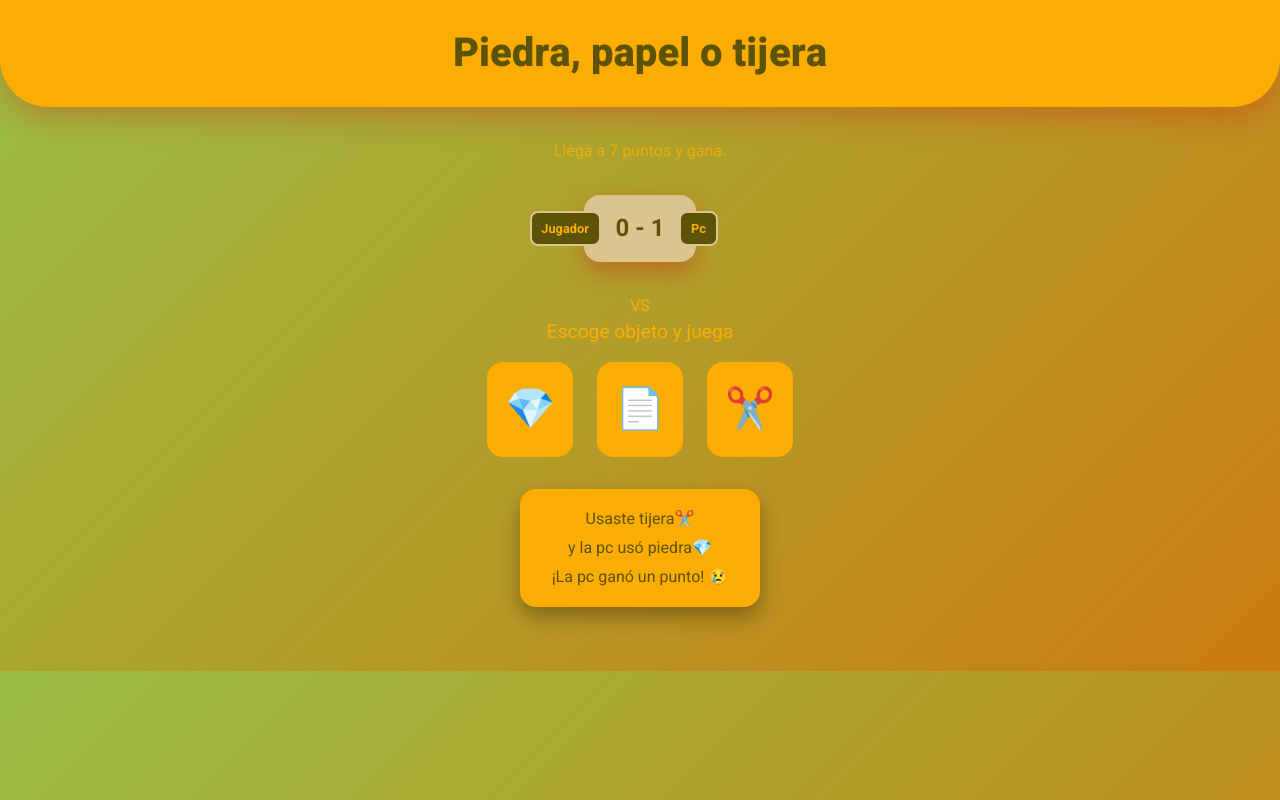
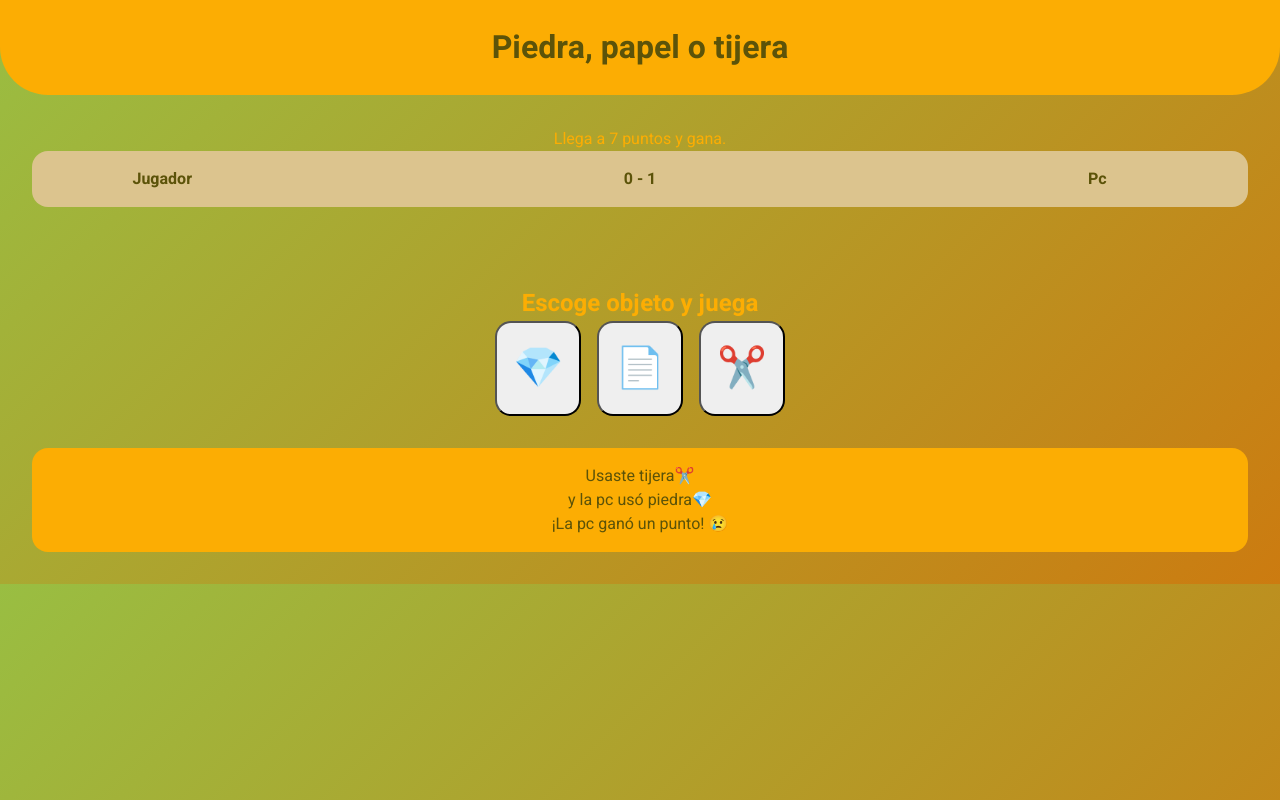
Before and after one commit to JosueBD/Piedra--papel-o-tijera, a plain HTML site: page index.html in a window 1280 px wide. Both pictures are taken after a click on the button "✂️". Drawn offline with Linux system fonts and the light colour scheme.

Commit message:
Refactor CSS styles for header and buttons

```diff
--- a/css/main.css
+++ b/css/main.css
@@ -20,127 +20,83 @@ body {
 
 /* HEADER */
 header {
-    display: flex;
-    flex-direction: column;
-    align-items: center;
-    justify-content: center;
     padding: 1.5rem;
-    background-color: var(--clr-beige);
+    text-align: center;
+    background: var(--clr-beige);
     color: var(--clr-purple);
-    border-bottom-left-radius: 3rem;
-    border-bottom-right-radius: 3rem;
-    box-shadow: 0 10px 30px rgba(226, 19, 19, 0.3);
-}
-
-header h1 {
-    font-size: 2.5rem;
-    font-weight: 800;
-}
-
-header p {
-    opacity: 0.7;
+    border-radius: 0 0 3rem 3rem;
 }
 
 /* MAIN */
 main {
-    display: flex;
-    flex-direction: column;
-    align-items: center;
-    justify-content: center;
     padding: 2rem;
     text-align: center;
 }
 
-.instrucciones {
-    margin-bottom: 2rem;
-    opacity: 0.8;
-}
-
 /* MARCADOR */
 .marcador {
-    background-color: var(--clr-gold);
+    background: var(--clr-gold);
     padding: 1rem 2rem;
     border-radius: 1rem;
-    position: relative;
     display: flex;
-    align-items: center;
+    justify-content: center;
     gap: 2rem;
     color: var(--clr-purple);
     font-weight: 700;
-    margin-bottom: 2rem;
-    font-size: 1.5rem;
-    box-shadow: 0 10px 25px rgba(202, 6, 6, 0.3);
-}
-
-.marcador .nombre {
-    position: absolute;
-    color: var(--clr-beige);
-    background-color: var(--clr-purple);
-    padding: .4rem .6rem;
-    border-radius: .5rem;
-    border: 2px solid var(--clr-gold);
-    font-size: 0.8rem;
-}
-
-.nombre-jugador {
-    right: 85%;
-}
-
-.nombre-pc {
-    left: 85%;
-}
-
-/* ESCOGE OBJETO */
-.escoge-objeto {
-    margin-bottom: 2rem;
-}
-
-.escoge-objeto h2 {
-    font-size: 1.2rem;
-    font-weight: 400;
     margin-bottom: 1rem;
 }
 
+.nombre {
+    position: absolute;
+}
+
+.nombre-jugador { right: 85%; }
+.nombre-pc { left: 85%; }
+
+/* VS */
+.vs {
+    font-size: 2rem;
+    font-weight: 800;
+    opacity: 0;
+    transform: scale(0.5);
+    transition: all 0.3s ease;
+    margin-bottom: 1rem;
+}
+
+.vs.activo {
+    opacity: 1;
+    transform: scale(1.3);
+}
+
+/* BOTONES */
 .objeto {
     display: flex;
     justify-content: center;
-    gap: 1.5rem;
+    gap: 1rem;
 }
 
-/* BOTONES */
 .btn-objeto {
     font-size: 2.5rem;
-    background: var(--clr-beige);
-    border: 2px solid transparent;
     padding: 1rem;
     border-radius: 1rem;
     cursor: pointer;
-    transition: all 0.2s ease;
+    transition: 0.2s;
 }
 
 .btn-objeto:hover {
     transform: scale(1.1);
-    border-color: var(--clr-gold);
-    box-shadow: 0 0 15px rgba(220,196,142,0.6);
-}
-
-.btn-objeto:active {
-    transform: scale(0.95);
 }
 
 /* MENSAJE */
 .mensaje {
-    margin-bottom: 2rem;
+    margin-top: 2rem;
     background: var(--clr-beige);
     color: var(--clr-purple);
-    padding: 1rem 2rem;
+    padding: 1rem;
     border-radius: 1rem;
-    line-height: 1.8;
-    box-shadow: 0 10px 20px rgba(0,0,0,0.3);
-
     opacity: 0;
     transform: translateY(10px);
-    transition: all 0.3s ease;
+    transition: 0.3s;
 }
 
 .mensaje:not(.disabled) {
@@ -148,33 +104,35 @@ main {
     transform: translateY(0);
 }
 
-.mensaje .eleccion {
-    background-color: var(--clr-gold);
-    border-radius: .25rem;
-    padding: .2rem .4rem;
-    font-weight: 600;
+/* ANIMACIONES */
+.animar {
+    display: inline-block;
+    animation: pop 0.3s ease;
 }
 
-/* BOTÓN REINICIAR */
-.btn {
-    border: 0;
-    background-color: var(--clr-beige);
-    color: var(--clr-purple);
-    font-size: 1rem;
-    padding: .7rem 1.5rem;
-    border-radius: .7rem;
-    cursor: pointer;
-    text-transform: uppercase;
-    font-weight: 700;
-    transition: all 0.2s ease;
+@keyframes pop {
+    0% { transform: scale(0.5); }
+    100% { transform: scale(1); }
 }
 
-.btn:hover {
-    background-color: var(--clr-gold);
-    transform: scale(1.05);
+.ganar { box-shadow: 0 0 20px lime; }
+.perder { opacity: 0.5; }
+
+.victoria {
+    animation: glow 1s infinite alternate;
 }
 
-/* UTILIDAD */
+@keyframes glow {
+    from { box-shadow: 0 0 10px gold; }
+    to { box-shadow: 0 0 30px gold; }
+}
+
+.btn {
+    margin-top: 1rem;
+    padding: .5rem 1rem;
+    cursor: pointer;
+}
+
 .disabled {
     display: none;
 }
```
